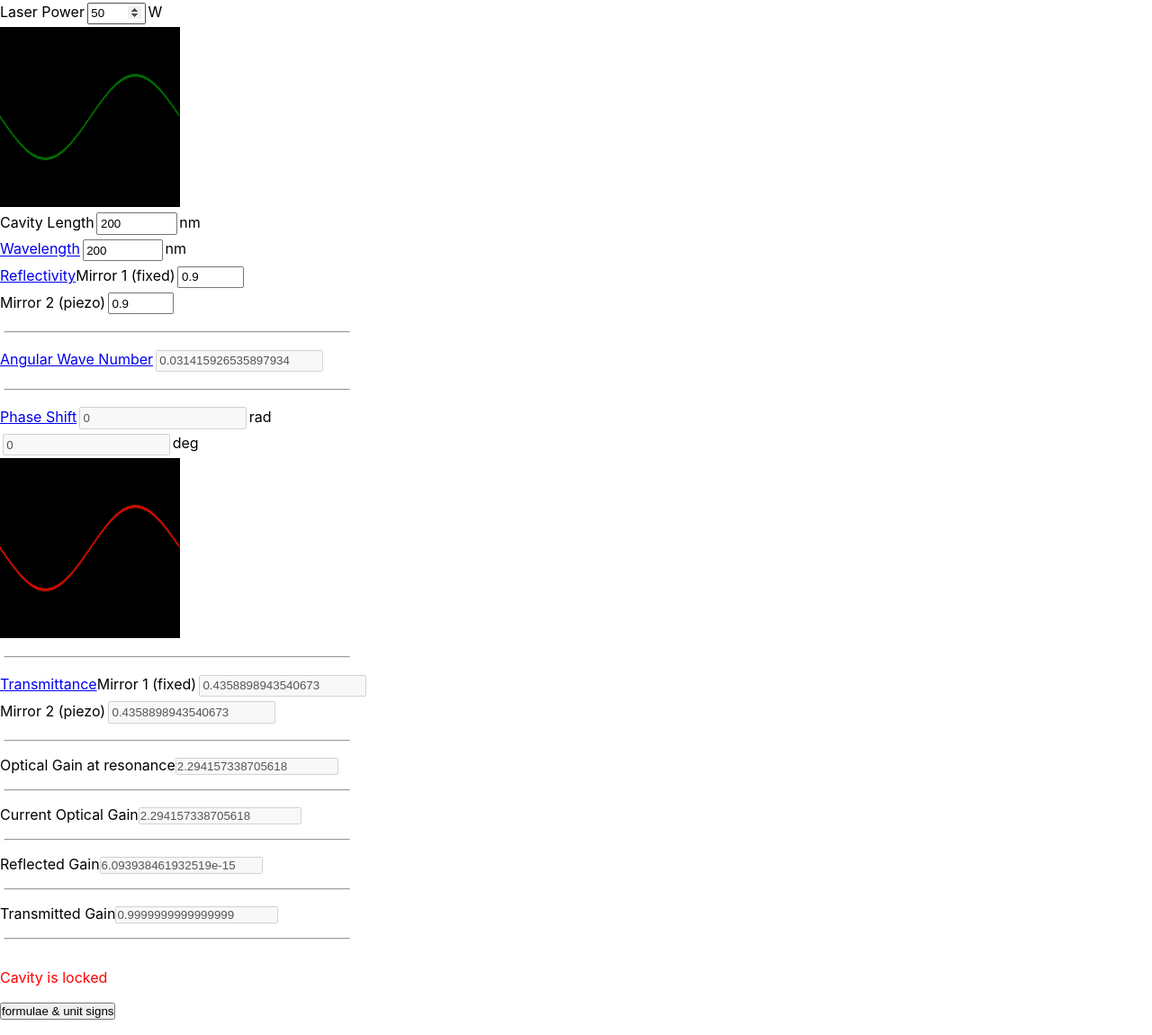
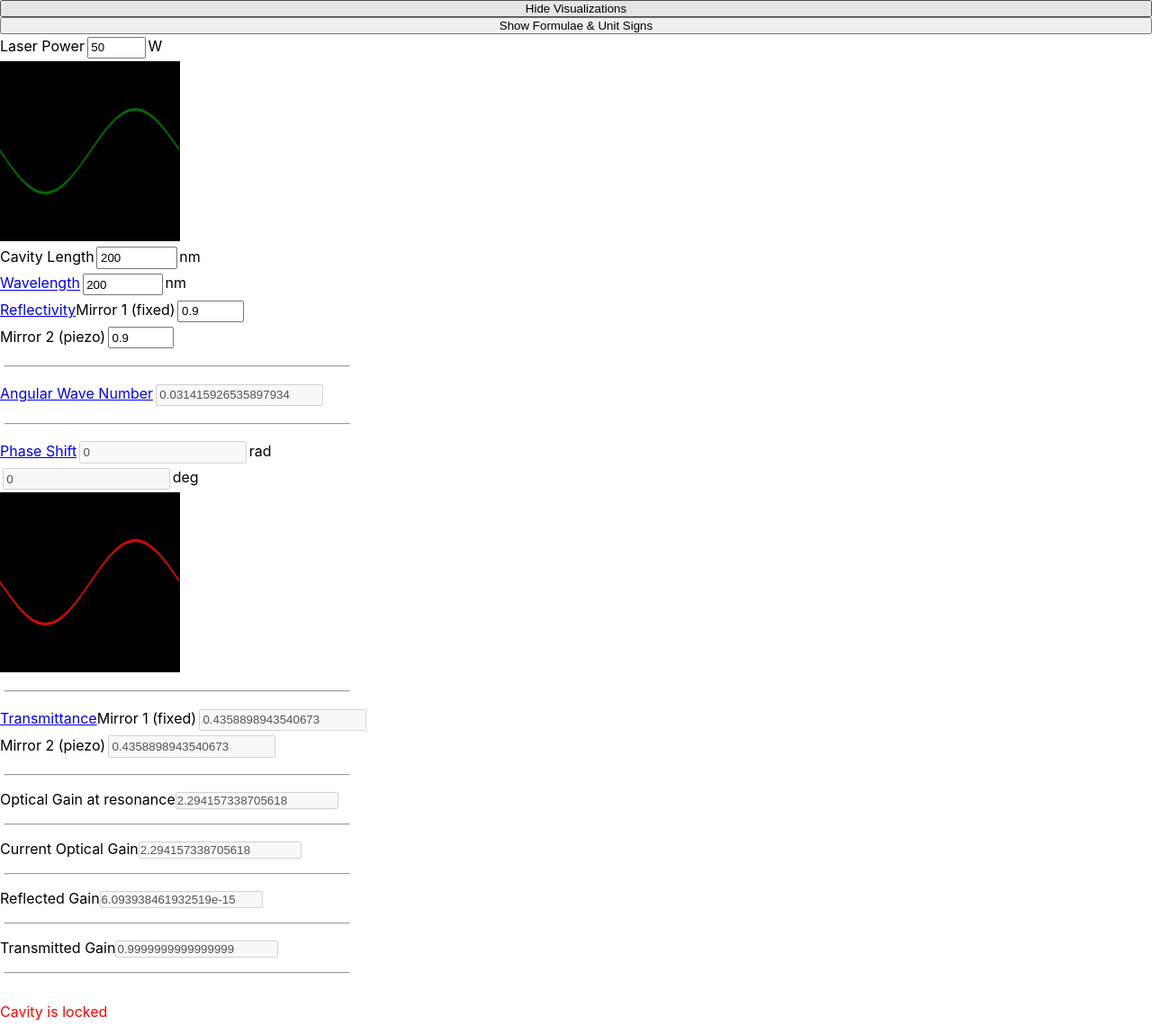
Before and after one commit to bmedicke/optical-cavity, a React (Create React App) app in the folder simulator/: page / in a window 1280 px wide. Shown: the whole page at 90% size. Built offline with nearby package versions, Linux system fonts and the light colour scheme; what better-react-mathjax would draw is missing.

Commit message:
add vis. button

```diff
--- a/simulator/src/App.js
+++ b/simulator/src/App.js
@@ -26,6 +26,7 @@ function App() {
 
   const [isLocked, setIsLocked] = useState(false)
   const [showformulas, setShowformulas] = useState(false)
+  const [showvisualizations, setShowvisualizations] = useState(true)
 
   useEffect(() => {
     setIsLocked(rad2deg(phaseshift) % 180 === 0 && cavitylength > 0)
@@ -109,6 +110,12 @@ function App() {
     <MathJaxContext>
       <div className="App">
         <div className="controls">
+          <button onClick={() => setShowvisualizations((v) => !v)}>
+            {showvisualizations ? 'Hide' : 'Show'} Visualizations
+          </button>
+          <button onClick={() => setShowformulas((v) => !v)}>
+            {showformulas ? 'Hide' : 'Show'} Formulae & Unit Signs
+          </button>
           <label>
             Laser Power
             {showformulas && <MathJax>{`\\(P\\)`}</MathJax>}
@@ -122,7 +129,7 @@ function App() {
             />
             W
           </label>
-          <Power power={laserpower} />
+          {showvisualizations && <Power power={laserpower} />}
 
           <label>
             Cavity Length
@@ -216,7 +223,7 @@ function App() {
             <input type="text" value={rad2deg(phaseshift)} disabled />
             deg
           </label>
-          <Phaseshift phaseshift={phaseshift} />
+          {showvisualizations && <Phaseshift phaseshift={phaseshift} />}
 
           <hr />
 
@@ -302,9 +309,6 @@ function App() {
         <div className={`cavitystatus ${isLocked && 'locked'}`}>
           Cavity {isLocked ? 'is locked' : 'is out of phase'}
         </div>
-        <button onClick={() => setShowformulas((v) => !v)}>
-          formulae & unit signs
-        </button>
       </div>
     </MathJaxContext>
   )
```
